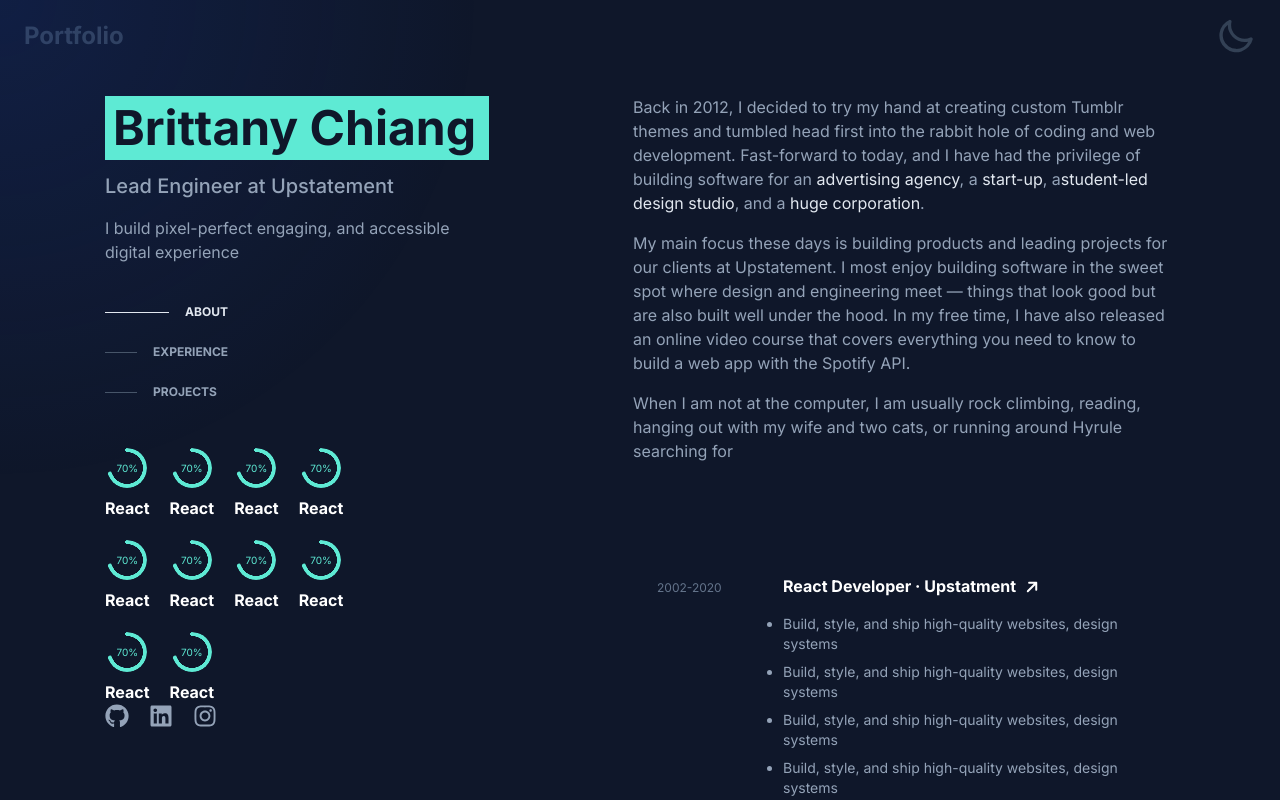
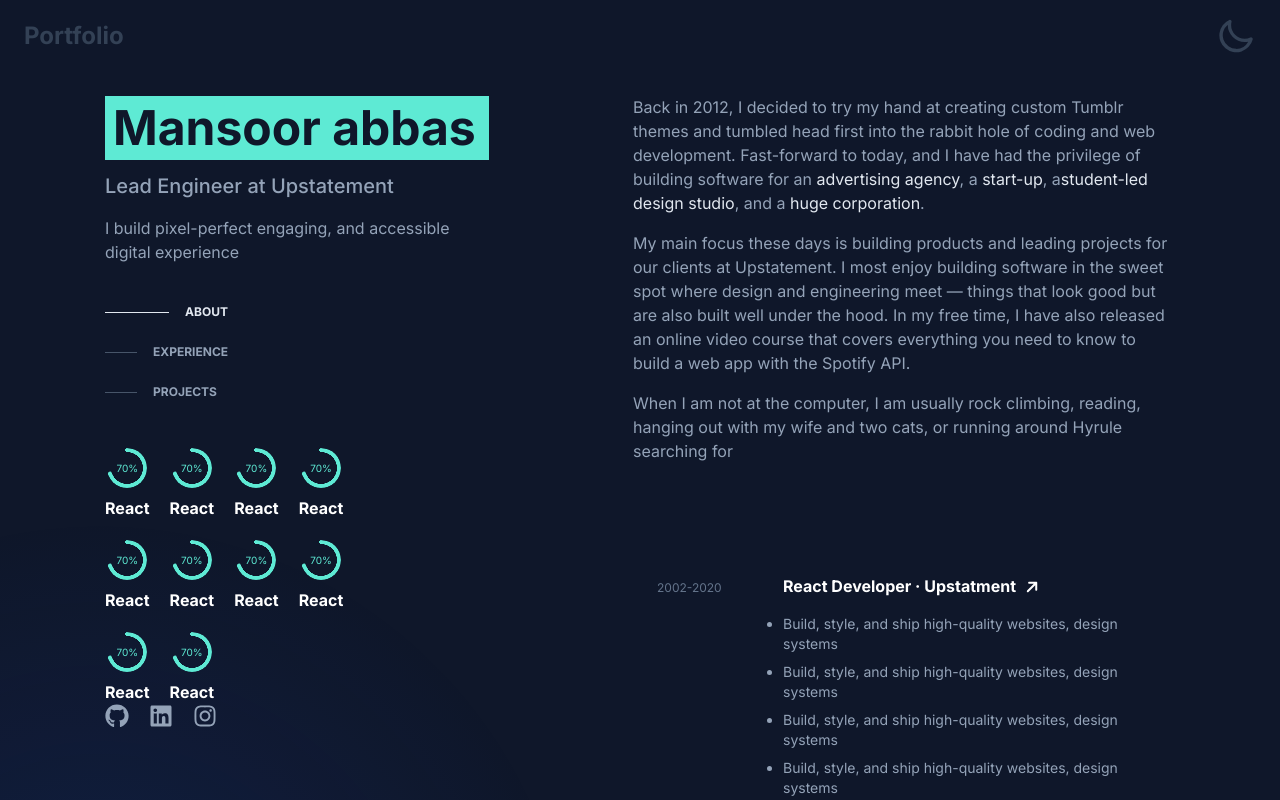
Before and after one commit to mansoorabbas123/portfolio, a Next.js app: page / in a window 1280 px wide. Shown: the top 800 px of the page. Built offline with nearby package versions, Linux system fonts and the light colour scheme.

Commit message:
bug fixes

```diff
--- a/src/app/page.tsx
+++ b/src/app/page.tsx
@@ -21,10 +21,10 @@
 
   return (
     <main className="  md:px-10  lg:px-0 lg:py-0 dark:text-slate-400 ">
-      <Header extraClass="fixed top-0 left-0 right-0 " />
+      <Header extraClass="fixed top-0 left-0 right-0 z-50" />
       <BodyOverlay onScrollChange={setActiveSection} />
       <div className=" container   ">
-        <div className="flex items-start flex-col lg:flex-row">
+        <div className="flex items-start flex-col lg:flex-row pt-36 lg:pt-0 ">
           <div className="LEFT lg:h-screen lg:max-w-[528px] w-full flex flex-col lg:sticky top-0 py-0 lg:py-24">
             <div className=" mb-12 lg:mb-8">
               <HeadlineSection />
--- a/src/components/BodyOverlay.tsx
+++ b/src/components/BodyOverlay.tsx
@@ -7,7 +7,7 @@
 };
 
 export const BodyOverlay = ({ onScrollChange }: Props) => {
-  const [mousePosition, setMousePosition] = useState({ x: 0, y: 0 });
+  const [mousePosition, setMousePosition] = useState({ x: 100, y: 1000 });
   const { isDarkTheme } = useTheme();
   useEffect(() => {
     const handleMouseMove = (e: MouseEvent) => {
--- a/src/components/Header.tsx
+++ b/src/components/Header.tsx
@@ -9,7 +9,7 @@
   return (
     <header
       className={classNames(
-        "w-full dark:text-slate-700 px-6 py-4 mb-10 lg:mb-0  ",
+        "w-full dark:text-slate-700 px-6 py-4 mb-10 lg:mb-0   dark:bg-slate-900  ",
         extraClass
       )}
     >
--- a/src/components/HeadlineSection.tsx
+++ b/src/components/HeadlineSection.tsx
@@ -3,8 +3,8 @@
 export const HeadlineSection = () => {
   return (
     <div className="max-w-96 lg:mb-8">
-      <h1 className="text-3xl md:text-5xl font-bold mb-3  bg-teal-300 text-slate-900 p-2 ">
-        Brittany Chiang
+      <h1 className="text-xl md:text-5xl font-bold mb-3  bg-teal-300 text-slate-900 p-2 ">
+        Mansoor abbas
       </h1>
       <h5 className="md:text-xl font-medium mb-4   ">
         Lead Engineer at Upstatement
```
